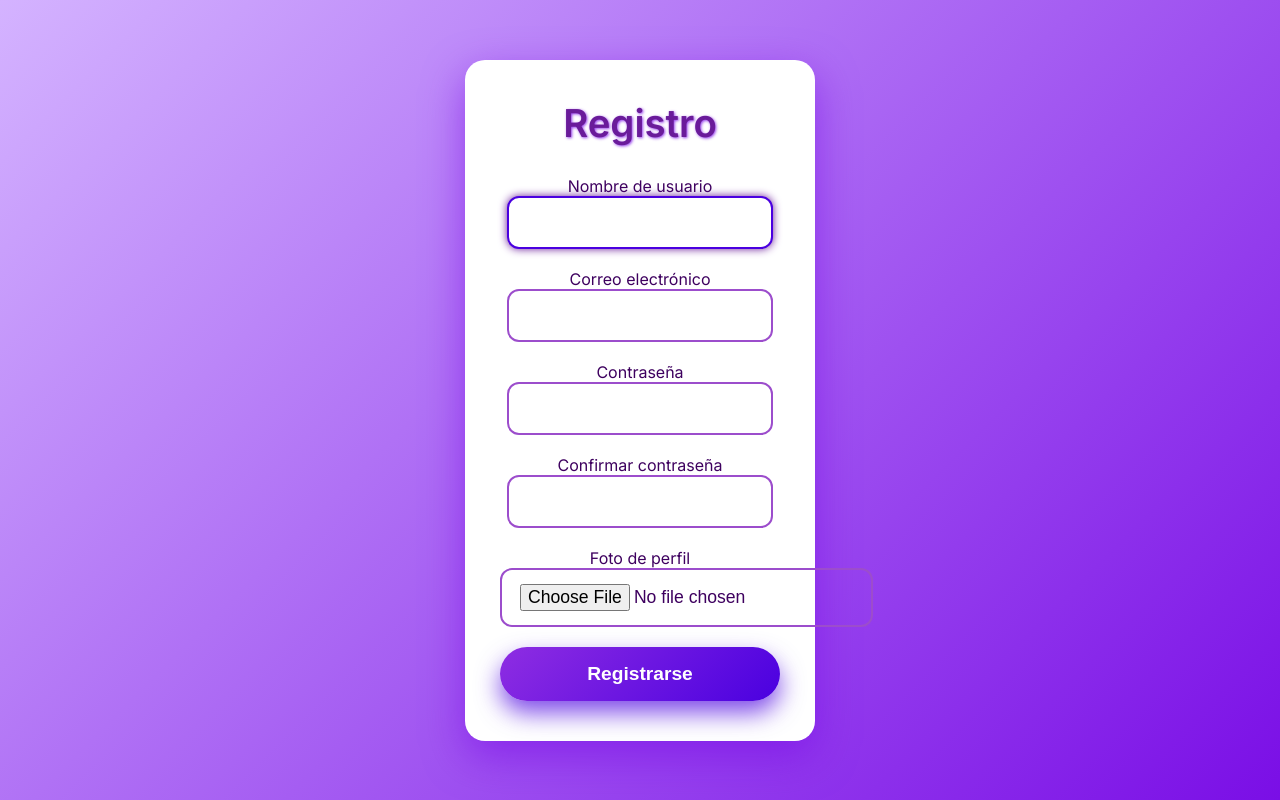
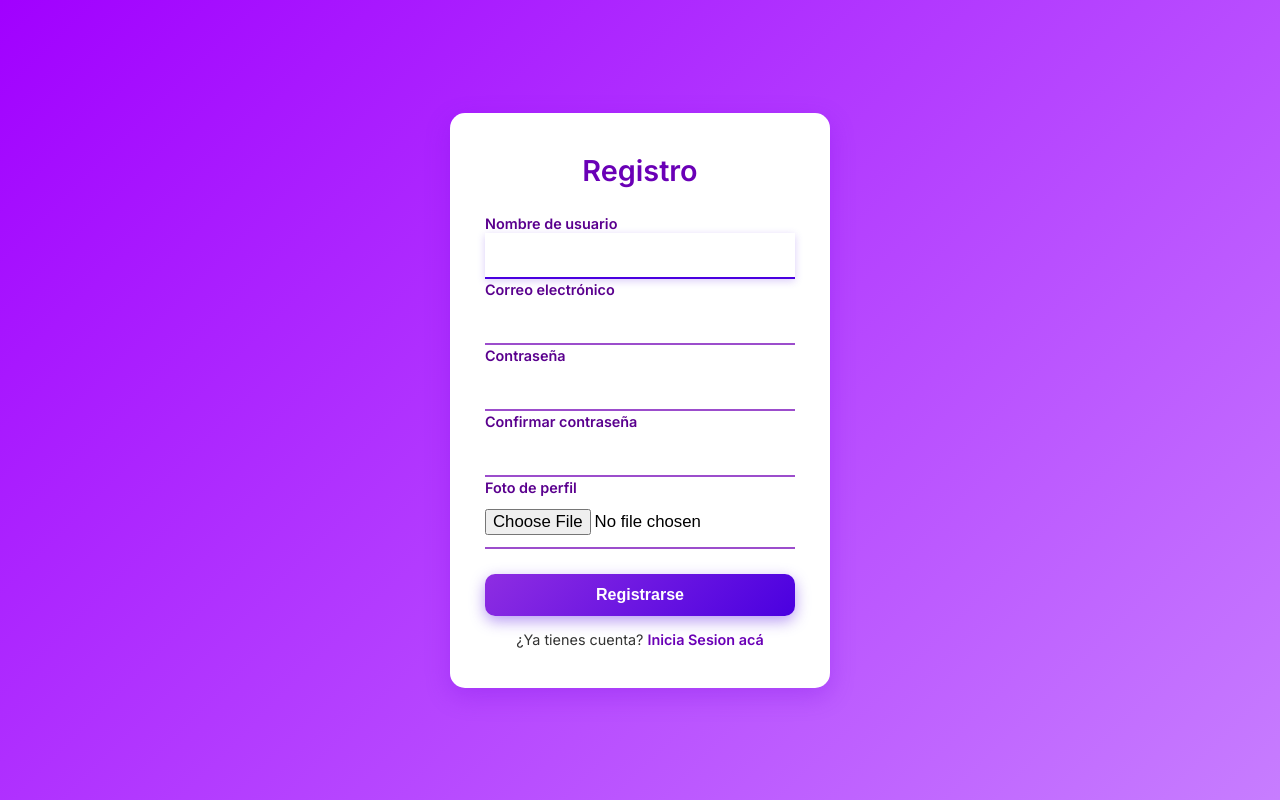
Before and after one commit to lunappp/ecoSmart, a Django app: page /Register/ in a window 1280 px wide. Run offline with Django 5.2, Linux system fonts and the light colour scheme.

Commit message:
mejorando cositas login y register

```diff
--- a/EcoSmart/App/static/auth/registro.css
+++ b/EcoSmart/App/static/auth/registro.css
@@ -5,54 +5,62 @@
   box-sizing: border-box;
 }
 
+/* FONDO GENERAL */
 body {
   font-family: 'Inter', Arial, sans-serif;
-  background: linear-gradient(135deg, #d4b3ff, #7a0ee6);
-  min-height: 100vh;
+  background: linear-gradient(135deg, #a100ff, #c77dff);
+  height: 100vh;
   display: flex;
   justify-content: center;
   align-items: center;
-  padding: 20px;
-  color: #3e005f;
 }
 
+/* CONTENEDOR PRINCIPAL */
 .registro {
-  background: #fff;
+  background: #ffffff;
   padding: 40px 35px;
-  border-radius: 20px;
-  box-shadow: 0 15px 40px rgba(122, 14, 230, 0.6);
-  width: 350px;
-  max-width: 100%;
+  border-radius: 15px;
+  box-shadow: 0px 8px 25px rgba(122, 14, 230, 0.3);
+  width: 380px;
   text-align: center;
-  transition: transform 0.3s ease;
 }
 
-.registro:hover {
-  transform: translateY(-10px);
-  box-shadow: 0 25px 50px rgba(122, 14, 230, 0.8);
+/* TÍTULO */
+.registro h2 {
+  font-size: 1.8rem;
+  font-weight: 700;
+  color: #6a00b6;
+  margin-bottom: 25px;
 }
 
-.registro h2 {
-  font-weight: 700;
-  font-size: 2.4rem;
-  margin-bottom: 30px;
-  color: #6a1b9a;
-  text-shadow: 1px 1px 3px rgba(122, 14, 230, 0.8);
-}
-
+/* CAMPOS DEL FORMULARIO */
 .registro form {
   display: flex;
   flex-direction: column;
-  gap: 20px;
+  text-align: left;
+}
+
+.registro label {
+  font-weight: 600;
+  font-size: 0.9rem;
+  color: #5a008e;
+  margin: 10px 0 5px 0;
 }
 
 .registro input {
-  padding: 14px 18px;
-  font-size: 1.1rem;
-  border: 2px solid #9c4dcc;
-  border-radius: 12px;
+  width: 100%;
+  padding: 12px 0;
+  font-size: 1.05rem;
+  border: none;
+  border-bottom: 2px solid #9c4dcc;
+  background: transparent;
   outline: none;
   transition: border-color 0.3s ease, box-shadow 0.3s ease;
+}
+
+.registro input:focus {
+  border-bottom-color: #4a00e0;
+  box-shadow: 0 2px 8px rgba(74, 0, 224, 0.2);
 }
 
 .registro input::placeholder {
@@ -60,50 +68,68 @@
   font-weight: 500;
 }
 
-.registro input:focus {
-  border-color: #4a00e0;
-  box-shadow: 0 0 8px #6a1b9a;
-}
 
+/* BOTÓN */
 .registro button {
+  margin-top: 25px;
   background: linear-gradient(135deg, #8e2de2, #4a00e0);
-  color: white;
-  font-weight: 700;
-  font-size: 1.2rem;
-  padding: 16px 0;
+  color: #fff;
   border: none;
-  border-radius: 50px;
+  padding: 12px 0;
+  border-radius: 10px;
+  font-size: 1rem;
+  font-weight: 600;
   cursor: pointer;
-  box-shadow: 0 12px 25px rgba(74, 0, 224, 0.7);
-  transition: background 0.4s ease, box-shadow 0.4s ease, transform 0.3s ease;
+  box-shadow: 0px 5px 15px rgba(74, 0, 224, 0.4);
+  transition: all 0.3s ease;
 }
 
 .registro button:hover {
   background: linear-gradient(135deg, #4a00e0, #8e2de2);
-  box-shadow: 0 15px 40px rgba(122, 14, 230, 0.9);
-  transform: translateY(-3px);
+  transform: translateY(-2px);
+  box-shadow: 0px 8px 20px rgba(74, 0, 224, 0.5);
 }
 
-.registro button:active {
-  transform: translateY(0);
-  box-shadow: 0 10px 30px rgba(74, 0, 224, 0.6);
+/* TEXTO DE REDIRECCIÓN */
+.registro .redirect {
+  margin-top: 15px;
+  font-size: 0.9rem;
+  color: #333;
+  text-align: center;
 }
 
-/* Responsive */
-@media (max-width: 400px) {
+.registro .redirect a {
+  color: #6a00b6;
+  font-weight: 600;
+  text-decoration: none;
+}
+
+.registro .redirect a:hover {
+  text-decoration: underline;
+}
+
+/* RESPONSIVE */
+@media (max-width: 420px) {
   .registro {
+    width: 90%;
     padding: 30px 25px;
-    width: 90vw;
-  }
-  .registro h2 {
-    font-size: 2rem;
-  }
-  .registro input {
-    font-size: 1rem;
-    padding: 12px 15px;
-  }
-  .registro button {
-    font-size: 1.1rem;
-    padding: 14px 0;
   }
 }
+.iniciar-sesion-texto {
+  margin-top: 20px;
+  font-size: 1rem;
+  color: #6a1b9a;
+}
+
+.iniciar-sesion-link {
+  color: #4a00e0;
+  font-weight: 700;
+  text-decoration: none;
+  margin-left: 5px;
+  transition: color 0.3s ease;
+}
+
+.iniciar-sesion-link:hover {
+  color: #8e2de2;
+  text-decoration: underline;
+}
--- a/EcoSmart/App/templates/auth/registro/registro.html
+++ b/EcoSmart/App/templates/auth/registro/registro.html
@@ -26,6 +26,18 @@
             {% endfor %}
         <button type="submit">Registrarse</button>
     </form>
+        <!-- Redirección -->
+          <p class="redirect">
+            ¿Ya tienes cuenta? <a href="http://127.0.0.1:8000/Login/">Inicia Sesion acá</a>
+
+        {% if messages %}
+            <ul>
+                {% for message in messages %}
+                    <li>{{ message }}</li>
+                {% endfor %}
+            </ul>
+        {% endif %}
+
   </main>
 </body>
 </html>
```
Also changed, not shown: EcoSmart/db.sqlite3, EcoSmart/media/planes/sanber.jfif (added), EcoSmart/media/profile_pictures/roman.jpg (added).
